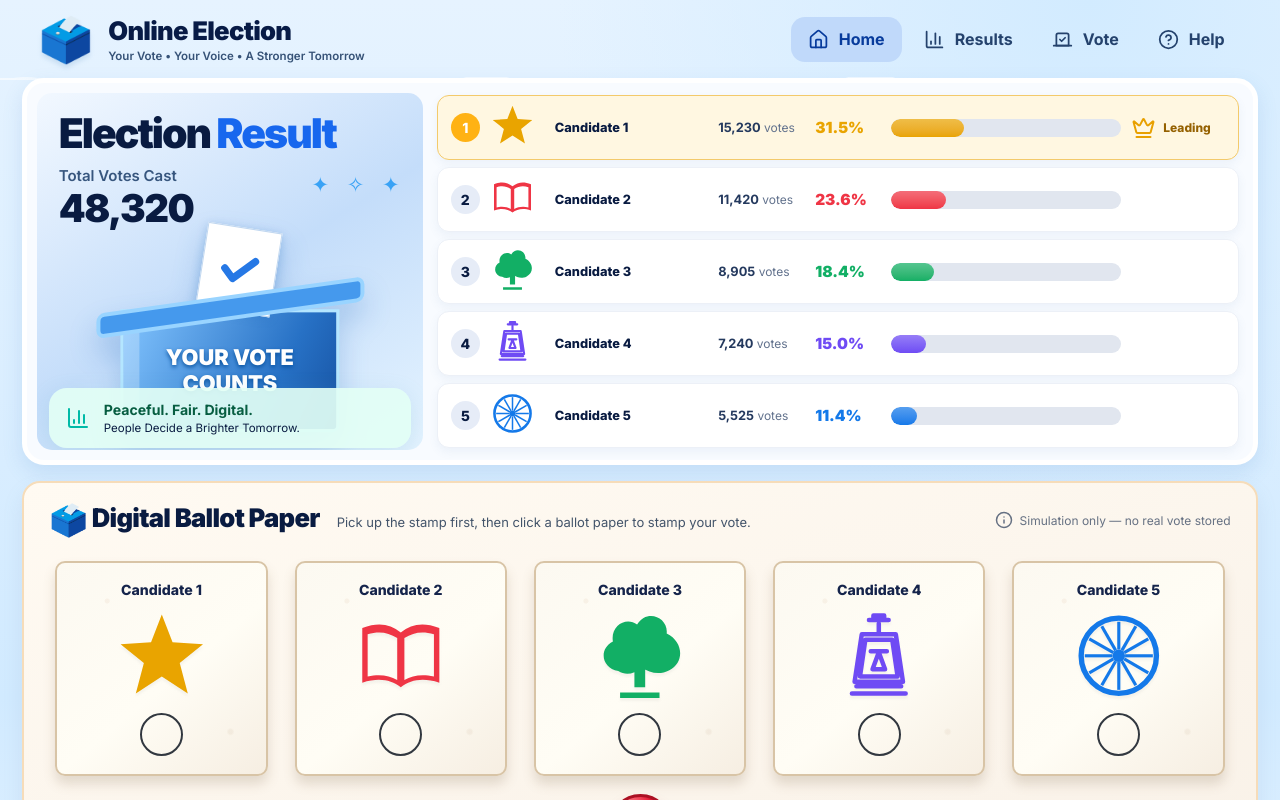
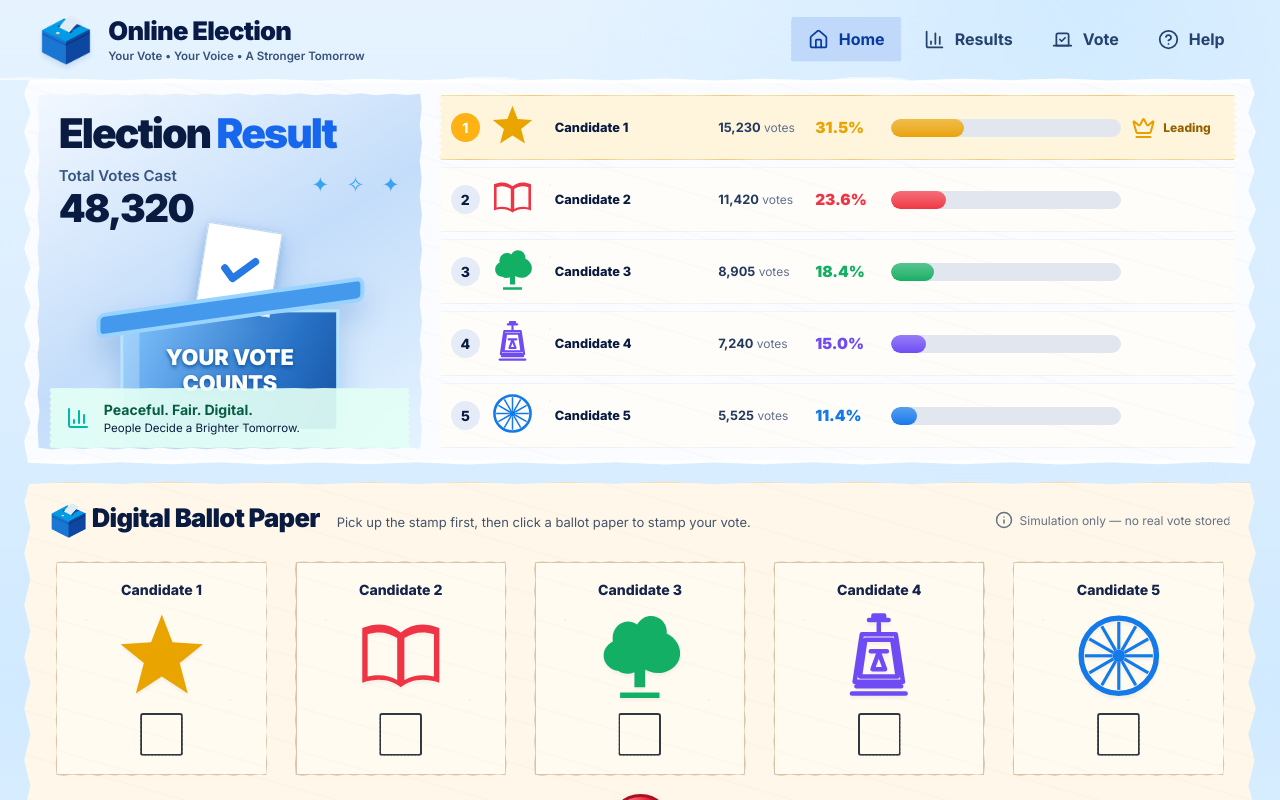
Before and after one commit to usrnixxar/Ballot-Paper, a React (Vite) app: page / in a window 1280 px wide. Shown: the top 800 px of the page. Built offline with nearby package versions, Linux system fonts and the light colour scheme.

Commit message:
Apply rough torn paper-cut edges and subtle paper grain to website cards and panels

```diff
--- a/src/styles.css
+++ b/src/styles.css
@@ -46,3 +46,52 @@
 @keyframes celebrationPop{from{opacity:0;transform:translateY(45px) scale(.68)}to{opacity:1;transform:translateY(0) scale(1)}}
 @keyframes partyWiggle{from{transform:rotate(-8deg) scale(.95)}to{transform:rotate(8deg) scale(1.08)}}
 @media(prefers-reduced-motion:reduce){.confetti-piece,.celebration-trophy{animation:none!important}.confetti-piece{display:none}}
+
+/* Paper-cut redesign: rough, gently torn edges across all major UI surfaces.
+   Tiny 1%-2% variations keep contents legible and existing interactions intact. */
+:root{
+  --paper-cut:polygon(
+    0.6% 0.6%,4% 0.2%,8% 0.6%,12% 0.1%,16% 0.6%,20% 0.25%,
+    24% 0.7%,28% 0.2%,32% 0.6%,36% 0.15%,40% 0.6%,44% 0.2%,
+    48% 0.55%,52% 0.1%,56% 0.65%,60% 0.2%,64% 0.55%,68% 0.1%,
+    72% 0.65%,76% 0.2%,80% 0.55%,84% 0.1%,88% 0.65%,92% 0.2%,
+    96% 0.55%,99.3% 0.2%,99.7% 4%,99.2% 9%,99.8% 14%,
+    99.2% 19%,99.7% 24%,99.2% 29%,99.8% 34%,99.2% 39%,
+    99.8% 44%,99.2% 49%,99.7% 54%,99.2% 59%,99.8% 64%,
+    99.2% 69%,99.8% 74%,99.2% 79%,99.7% 84%,99.2% 89%,
+    99.8% 94%,99.3% 99.7%,96% 99.2%,92% 99.8%,88% 99.3%,
+    84% 99.85%,80% 99.3%,76% 99.8%,72% 99.3%,68% 99.85%,
+    64% 99.3%,60% 99.8%,56% 99.35%,52% 99.85%,48% 99.3%,
+    44% 99.8%,40% 99.35%,36% 99.85%,32% 99.3%,28% 99.8%,
+    24% 99.35%,20% 99.85%,16% 99.3%,12% 99.8%,8% 99.3%,
+    4% 99.85%,0.5% 99.4%,0.2% 94%,0.7% 89%,0.2% 84%,
+    0.7% 79%,0.2% 74%,0.7% 69%,0.2% 64%,0.7% 59%,
+    0.2% 54%,0.7% 49%,0.2% 44%,0.7% 39%,0.2% 34%,
+    0.7% 29%,0.2% 24%,0.7% 19%,0.2% 14%,0.7% 9%,0.2% 4%);
+}
+.results-panel,.results-hero,.result-row,.ballot-panel,.paper,
+.motto,.modal,.celebration-dialog,.celebration-candidate,
+.security,.stamp-zone>p,.utility button,
+.topbar nav button.active,.ballot-circle,
+.voter-form input,.voter-submit,.modal-actions button,
+.modal-done,.celebration-close{
+  border-radius:3px!important;
+  clip-path:var(--paper-cut);
+}
+/* Fibrous paper flecks, rather than flat plastic-looking panels. */
+.results-panel,.result-row,.ballot-panel,.paper,.modal,.celebration-dialog{
+  background-image:
+    radial-gradient(circle at 14% 27%,rgba(136,111,70,.065) 0 1px,transparent 1.5px),
+    radial-gradient(circle at 83% 65%,rgba(77,88,111,.055) 0 1px,transparent 1.5px),
+    repeating-linear-gradient(16deg,transparent 0 21px,rgba(110,90,70,.018) 22px 23px,transparent 24px 42px);
+  background-blend-mode:multiply;
+}
+.result-row{background-color:#fffdf9}
+.result-row.is-leading{background-color:#fff5dc}
+.results-panel{background-color:#fafcff}
+.ballot-panel{background-color:#fff7ea}
+.paper{background-color:#fffbf1}
+.modal,.celebration-dialog{background-color:#fffdf8}
+/* Keep stamped impression and paper selection visible with paper-cut outlines. */
+.paper.selected{outline:1px solid #ef475a;outline-offset:-4px}
+@media(max-width:770px){.paper{border-radius:2px!important}}
```
